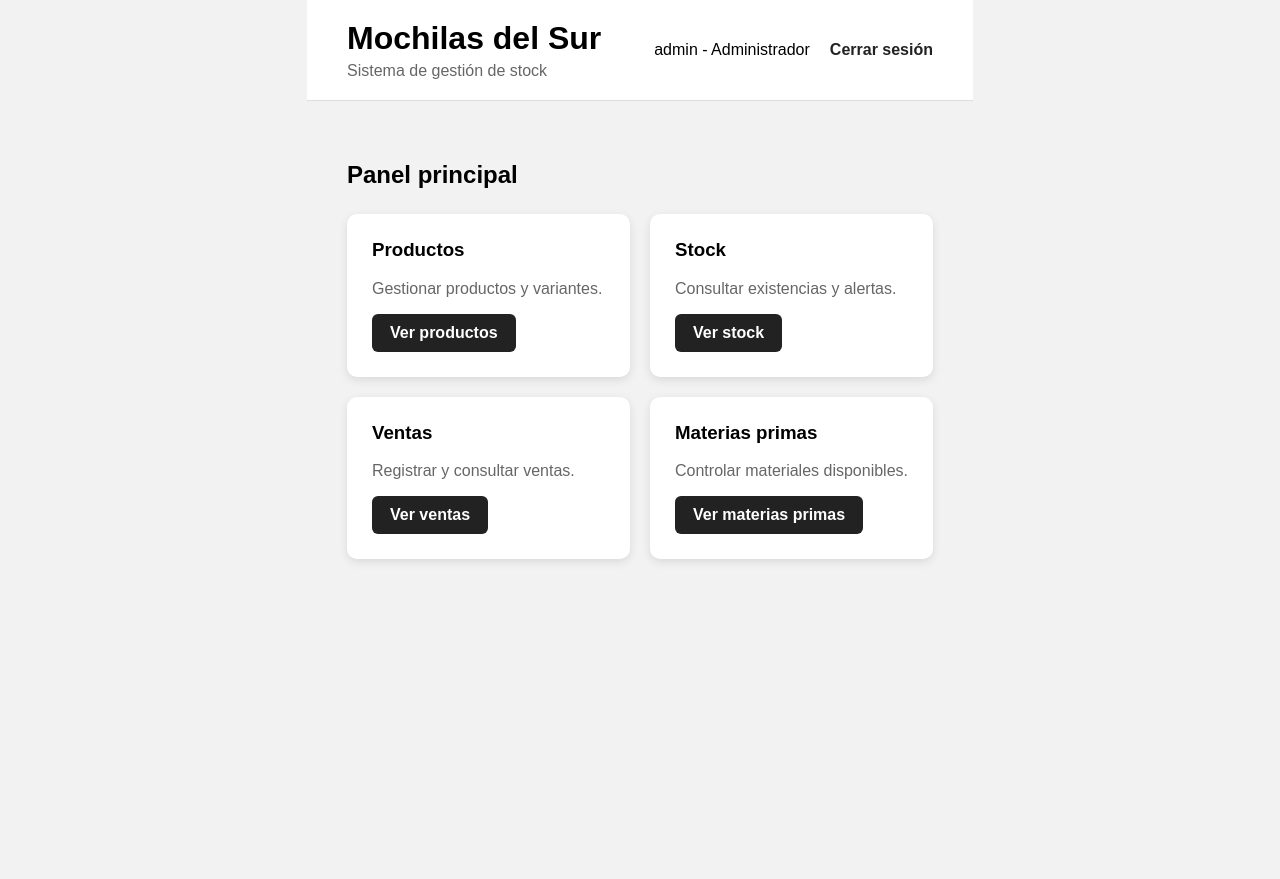
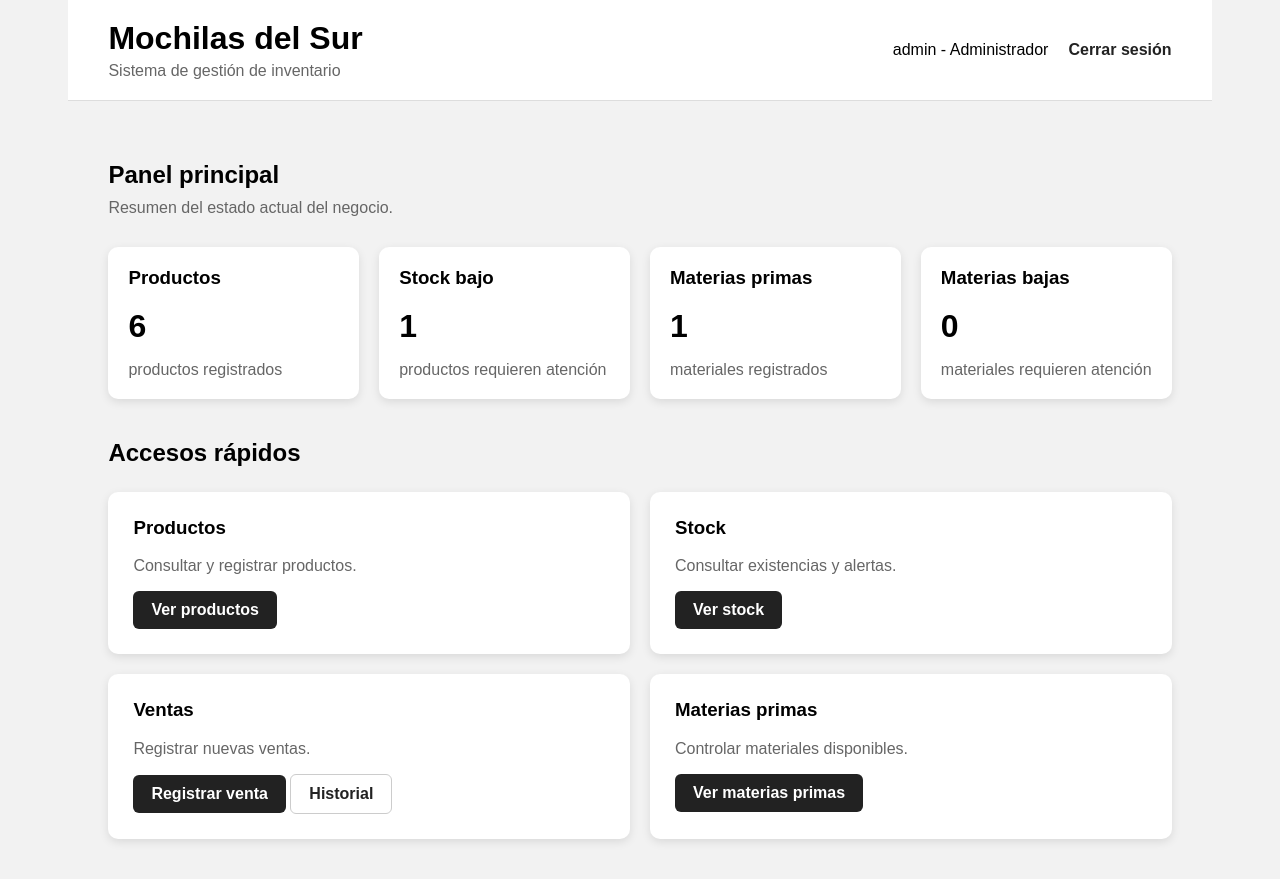
Before and after one commit to micaelafiore1/mochilas-del-sur, a Flask app: page /inicio in a window 1280 px wide. Before the commit the page ends 562 px from the top, so only its background shows below. Run offline with Flask 3, Linux system fonts and the light colour scheme; a user stored in the database is signed in; data comes from the database, SQL or seed files in the repository.

Commit message:
Agrega gestion de stock ventas y materias primas

```diff
--- a/app.py
+++ b/app.py
@@ -44,7 +44,41 @@ def inicio():
     if "usuario" not in session:
         return redirect(url_for("login"))
 
-    return render_template("inicio.html")
+    conexion = conectar()
+
+    cantidad_productos = conexion.execute(
+        "SELECT COUNT(*) FROM productos"
+    ).fetchone()[0]
+
+    productos_stock_bajo = conexion.execute(
+        """
+        SELECT COUNT(*)
+        FROM productos
+        WHERE stock <= stock_minimo
+        """
+    ).fetchone()[0]
+
+    cantidad_materias = conexion.execute(
+        "SELECT COUNT(*) FROM materias_primas"
+    ).fetchone()[0]
+
+    materias_stock_bajo = conexion.execute(
+        """
+        SELECT COUNT(*)
+        FROM materias_primas
+        WHERE cantidad <= stock_minimo
+        """
+    ).fetchone()[0]
+
+    conexion.close()
+
+    return render_template(
+        "inicio.html",
+        cantidad_productos=cantidad_productos,
+        productos_stock_bajo=productos_stock_bajo,
+        cantidad_materias=cantidad_materias,
+        materias_stock_bajo=materias_stock_bajo
+    )
 
 @app.route("/productos")
 def productos():
@@ -158,6 +192,37 @@ def ventas():
         productos=productos
     )
 
+@app.route("/historial-ventas")
+def historial_ventas():
+
+    if "usuario" not in session:
+        return redirect(url_for("login"))
+
+    conexion = conectar()
+
+    ventas = conexion.execute(
+        """
+        SELECT
+            ventas.id,
+            productos.modelo,
+            productos.color,
+            ventas.cantidad,
+            ventas.usuario,
+            ventas.fecha
+        FROM ventas
+        INNER JOIN productos
+            ON ventas.producto_id = productos.id
+        ORDER BY ventas.fecha DESC
+        """
+    ).fetchall()
+
+    conexion.close()
+
+    return render_template(
+        "historial_ventas.html",
+        ventas=ventas
+    )
+
 @app.route("/materias-primas")
 def materias_primas():
 
--- a/static/css/style.css
+++ b/static/css/style.css
@@ -250,3 +250,42 @@ th {
     border-radius: 5px;
     background-color: white;
 }
+
+.descripcion {
+    color: #666;
+    margin-top: -15px;
+    margin-bottom: 30px;
+}
+
+.resumen {
+    display: grid;
+    grid-template-columns: repeat(4, 1fr);
+    gap: 20px;
+    margin-bottom: 40px;
+}
+
+.resumen-card {
+    background-color: white;
+    padding: 20px;
+    border-radius: 10px;
+    box-shadow: 0 3px 10px rgba(0, 0, 0, 0.1);
+}
+
+.resumen-card h3 {
+    margin-top: 0;
+}
+
+.resumen-card strong {
+    font-size: 32px;
+    display: block;
+    margin: 10px 0;
+}
+
+.resumen-card p {
+    color: #666;
+    margin-bottom: 0;
+}
+
+.titulo-accesos {
+    margin-bottom: 25px;
+}
--- a/templates/inicio.html
+++ b/templates/inicio.html
@@ -1,32 +1,51 @@
 <!DOCTYPE html>
+
 <html lang="es">
+
 <head>
+
+
 <meta charset="UTF-8">
-    <meta name="viewport" content="width=device-width, initial-scale=1.0">
+
+<meta name="viewport"
+      content="width=device-width, initial-scale=1.0">
 
 <title>Mochilas del Sur - Inicio</title>
 
 <link rel="stylesheet"
       href="{{ url_for('static', filename='css/style.css') }}">
+
+
 </head>
 
 <body>
 
 <div class="dashboard">
 
+
 <header class="header">
 
     <div>
+
         <h1>Mochilas del Sur</h1>
-                <p>Sistema de gestión de stock</p>
+
+        <p>
+            Sistema de gestión de inventario
+        </p>
+
     </div>
+
 
     <div class="usuario">
 
         <span>
-                    {{ session["usuario"] }} -
+
+            {{ session["usuario"] }}
+            -
             {{ session["rol"] }}
+
         </span>
+
 
         <a href="{{ url_for('logout') }}">
             Cerrar sesión
@@ -37,49 +56,183 @@
 </header>
 
 
+
 <main class="contenido">
+
 
     <h2>Panel principal</h2>
 
-            <div class="cards">
+    <p class="descripcion">
+        Resumen del estado actual del negocio.
+    </p>
 
-                <div class="card">
+
+
+    <div class="resumen">
+
+
+        <div class="resumen-card">
+
             <h3>Productos</h3>
-                    <p>Gestionar productos y variantes.</p>
-                    <a href="{{ url_for('productos') }}" class="boton">
-                        Ver productos
-                    </a>
+
+            <strong>
+                {{ cantidad_productos }}
+            </strong>
+
+            <p>
+                productos registrados
+            </p>
+
         </div>
 
-                <div class="card">
-                    <h3>Stock</h3>
-                    <p>Consultar existencias y alertas.</p>
-                    <a href="{{ url_for('stock') }}" class="boton">
-                        Ver stock
-                    </a>
+
+
+        <div class="resumen-card">
+
+            <h3>Stock bajo</h3>
+
+            <strong>
+                {{ productos_stock_bajo }}
+            </strong>
+
+            <p>
+                productos requieren atención
+            </p>
+
         </div>
 
-                <div class="card">
-                    <h3>Ventas</h3>
-                    <p>Registrar y consultar ventas.</p>
-                    <a href="{{ url_for('ventas') }}" class="boton">
-                        Ver ventas
-                    </a>
+
+
+        <div class="resumen-card">
+
+            <h3>Materias primas</h3>
+
+            <strong>
+                {{ cantidad_materias }}
+            </strong>
+
+            <p>
+                materiales registrados
+            </p>
+
         </div>
 
-                <div class="card">
-                    <h3>Materias primas</h3>
-                    <p>Controlar materiales disponibles.</p>
-                    <a href="{{ url_for('materias_primas') }}" class="boton">
-                        Ver materias primas
-                    </a>
+
+
+        <div class="resumen-card">
+
+            <h3>Materias bajas</h3>
+
+            <strong>
+                {{ materias_stock_bajo }}
+            </strong>
+
+            <p>
+                materiales requieren atención
+            </p>
+
         </div>
 
     </div>
 
+
+
+    <h2 class="titulo-accesos">
+        Accesos rápidos
+    </h2>
+
+
+
+    <div class="cards">
+
+
+        <div class="card">
+
+            <h3>Productos</h3>
+
+            <p>
+                Consultar y registrar productos.
+            </p>
+
+            <a href="{{ url_for('productos') }}"
+               class="boton">
+
+                Ver productos
+
+            </a>
+
+        </div>
+
+
+
+        <div class="card">
+
+            <h3>Stock</h3>
+
+            <p>
+                Consultar existencias y alertas.
+            </p>
+
+            <a href="{{ url_for('stock') }}"
+               class="boton">
+
+                Ver stock
+
+            </a>
+
+        </div>
+
+
+
+        <div class="card">
+
+            <h3>Ventas</h3>
+
+            <p>
+                Registrar nuevas ventas.
+            </p>
+
+            <a href="{{ url_for('ventas') }}"
+               class="boton">
+
+                Registrar venta
+
+            </a>
+
+            <a href="{{ url_for('historial_ventas') }}" class="boton-volver">
+                Historial
+            </a>
+
+        </div>
+
+
+
+        <div class="card">
+
+            <h3>Materias primas</h3>
+
+            <p>
+                Controlar materiales disponibles.
+            </p>
+
+            <a href="{{ url_for('materias_primas') }}"
+               class="boton">
+
+                Ver materias primas
+
+            </a>
+
+        </div>
+
+
+    </div>
+
+
 </main>
+
 
 </div>
 
 </body>
+
 </html>
```
Also changed, not shown: templates/historial_ventas.html (added, +159 -0 lines). Lines whose indentation alone changed are shown as unchanged.
